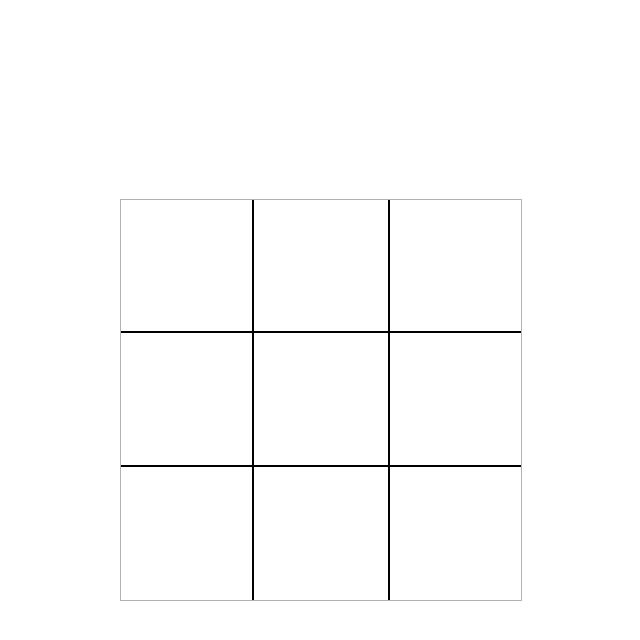
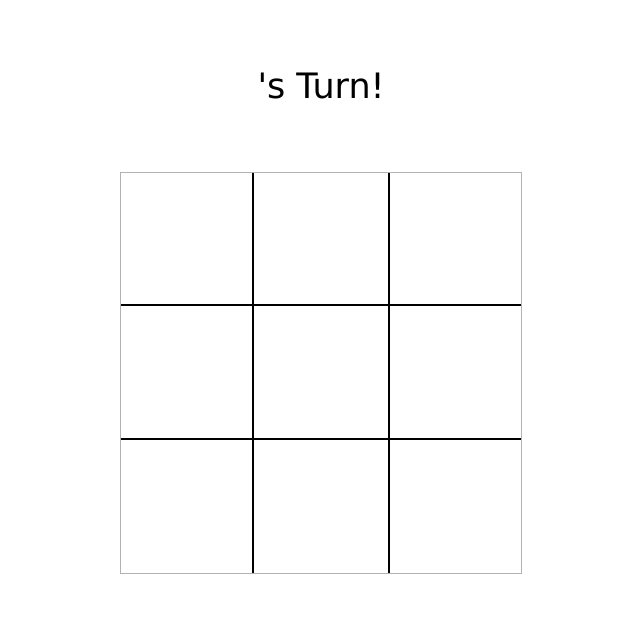
Before and after one commit to ghfinatti/tic-tac-toe, a plain HTML site: page index.html in a window 1280 px wide. Both pictures are taken after a click on the button "Start". Shown: the whole page, without its empty margins (319-959 px from the left). Drawn offline with Linux system fonts and the light colour scheme.

Commit message:
game functionality done

```diff
--- a/index.html
+++ b/index.html
@@ -20,6 +20,8 @@
                 <button class="start">Start</button>
             </div>
         </div>
+        <div class="game">
+            <div class="player-turn">Player 1</div>
             <div class="show" id="game-board">
                 <div class="board-squares" id="item-1" data-square='0'></div>
                 <div class="board-squares" id="item-2" data-square='1'></div>
@@ -31,6 +33,7 @@
                 <div class="board-squares" id="item-8" data-square='7'></div>
                 <div class="board-squares" id="item-9" data-square='8'></div>
             </div>
+        </div>
     </body>
     <script src="script.js"></script>
 </html>
--- a/script.js
+++ b/script.js
@@ -1,6 +1,7 @@
 const game = (() => {
     let players = [];
     let gameboard = ["","","","","","","","",""];
+    let playPossible = true;
 
     const updateCounter = () => {
         countX = gameboard.filter(marker => marker === "X").length
@@ -35,47 +36,54 @@ const game = (() => {
         if (gameboard[2] != "" && gameboard[2] === gameboard[4] && gameboard[2] === gameboard[5]){
             return gameboard[2]
         }
+        if (gameboard.filter(square => square === "").length === 0){
+            return "tie"
+        }
     }
 
-    return { gameboard, players, checkForWinner, updateCounter }
+    return { gameboard, players, checkForWinner, updateCounter, playPossible }
 
 })();
 
 const displayController = (() => {
-    boardSquares = document.querySelectorAll('.board-squares');
-    startButton = document.querySelector('.start');
-    initialScreen = document.querySelector('.ask-players-container');
-    gameBoardDiv = document.querySelector('#game-board');
-    playerOne = document.querySelector('#player1')
-    playerTwo = document.querySelector('#player2')
-
-    // const fillBoard = (boardSquares) => {
-    //     for (let i = 0; i < boardSquares.length; i++){
-    //         boardSquares[i].textContent = game.gameboard[i];
-    //     };
-    // };
+    const boardSquares = document.querySelectorAll('.board-squares');
+    const startButton = document.querySelector('.start');
+    const initialScreen = document.querySelector('.ask-players-container');
+    const gameBoardDiv = document.querySelector('#game-board');
+    const gameDiv = document.querySelector('.game');
+    const playerOne = document.querySelector('#player1');
+    const playerTwo = document.querySelector('#player2');
+    const playerTurn = document.querySelector('.player-turn');
 
     boardSquares.forEach( (square) => {
         square.addEventListener('click', (e) => {
             squarePosition = e.target.dataset.square;
 
+            if (game.playPossible === true){
                 if (countX === countO && square.textContent === ""){
                     game.gameboard[squarePosition] = "X";
                     square.textContent = "X"
+                    playerTurn.textContent = `${game.players[1].name}'s turn!`
                 };
                 if (countX > countO && square.textContent === ""){
                     game.gameboard[squarePosition] = "O";
                     square.textContent = "O"
+                    playerTurn.textContent = `${game.players[0].name}'s turn!`
                 };
+            }
 
             game.updateCounter();
 
             const winner = game.checkForWinner();
 
             if (winner != undefined){
-                console.log(winner + ' wins!')
+                if (winner === "X"){
+                    playerTurn.textContent = `${game.players[0].name} wins!`
+                }else{
+                    playerTurn.textContent = `${game.players[1].name} wins!`
                 }
-
+                game.playPossible = false;
+            }
         });
     });
 
@@ -83,9 +91,10 @@ const displayController = (() => {
         e.preventDefault();
         initialScreen.style.animationName = 'slideOut';
         setTimeout(() => {initialScreen.style.visibility = 'hidden'}, 1000);
-        gameBoardDiv.style.visibility = 'visible';
+        gameDiv.style.visibility = 'visible';
         createPlayer(`${playerOne.value}`, 'X');
         createPlayer(`${playerTwo.value}`, 'O');
+        playerTurn.textContent = `${playerOne.value}'s Turn!`;
     })
 
     return { }
--- a/styles.css
+++ b/styles.css
@@ -14,11 +14,23 @@ body{
     width: 100%;
     border: 0px;
     margin: 0px;
-    justify-content: center;
+}
+
+.game{
+    visibility: hidden;
+    height: 80%;
+    display:flex;
+    flex-direction: column;
+    justify-content: space-evenly;
+    align-items: center;
+}
+
+.player-turn{
+    font-size: 35px;
+    font-family: Verdana, Geneva, Tahoma, sans-serif;
 }
 
 #game-board{
-    visibility: hidden;
     display: grid;
     grid-template-columns: repeat(3, 1fr);
     grid-template-rows: repeat(3, 1fr);
```
Lines whose indentation alone changed are shown as unchanged.
